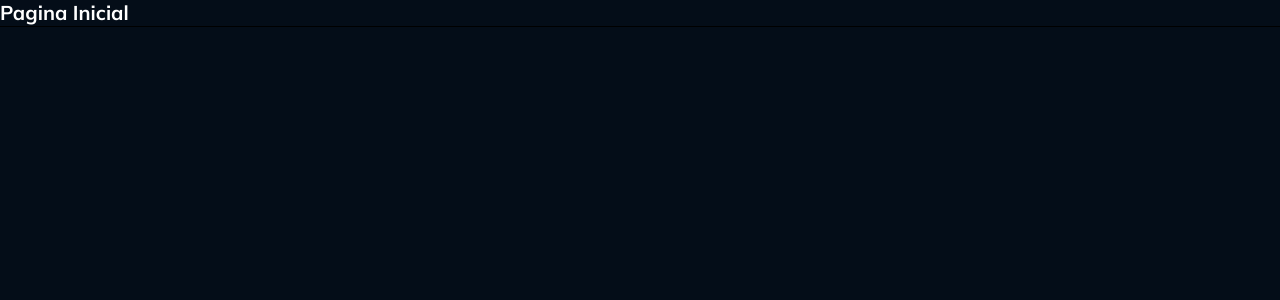
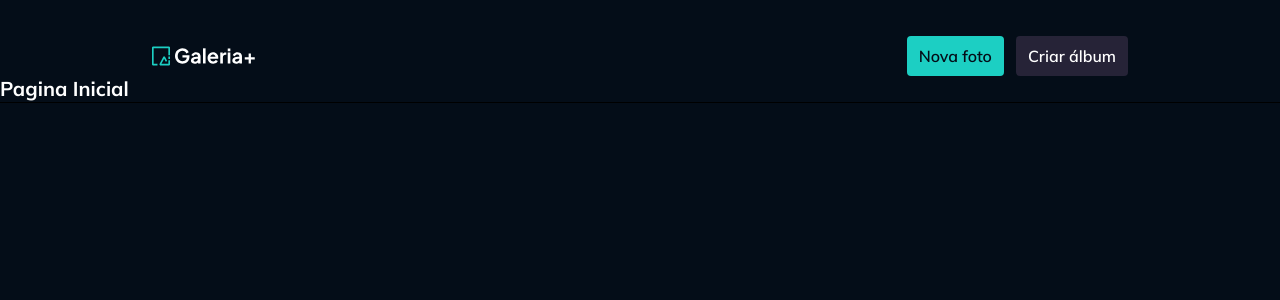
Before and after one commit to danield-dcc/gallery-images, a React (Vite) app: page / in a window 1280 px wide. Shown: the top 300 px of the page. Built offline with nearby package versions, Linux system fonts and the light colour scheme.

Commit message:
adiciona componente Header

```diff
--- /dev/null
+++ b/src/components/main-header.tsx
@@ -0,0 +1,27 @@
+import type { ComponentProps } from "react";
+import Container from "./container";
+import LogoImg from "../assets/images/galeria-plus-full-logo.svg?react";
+import { Link } from "react-router";
+import cx from "classnames";
+import Button from "./button";
+
+interface MainHeaderProps extends ComponentProps<typeof Container> {}
+
+export default function MainHeader({ className, ...props }: MainHeaderProps) {
+  return (
+    <Container
+      as="header"
+      className={cx("flex justify-between items-center gap-10", className)}
+      {...props}
+    >
+      <Link to="/">
+        <LogoImg className="h-5" />
+      </Link>
+
+      <div className="flex items-center gap-3">
+        <Button>Nova foto</Button>
+        <Button variant="secondary">Criar álbum</Button>
+      </div>
+    </Container>
+  );
+}
--- a/src/pages/layout-main.tsx
+++ b/src/pages/layout-main.tsx
@@ -1,5 +1,11 @@
 import { Outlet } from "react-router";
+import MainHeader from "../components/main-header";
 
 export default function LayoutMain() {
-  return <Outlet />;
+  return (
+    <>
+      <MainHeader className="mt-9" />
+      <Outlet />
+    </>
+  );
 }
```
